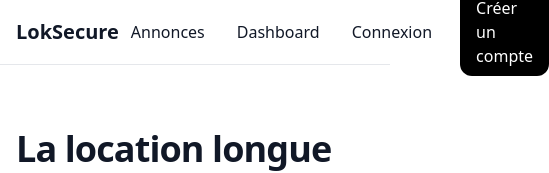
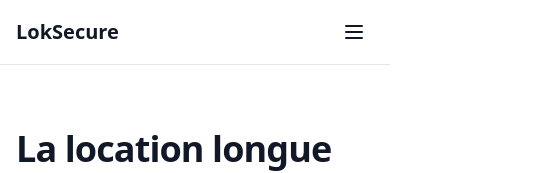
Before and after one commit to mlngr/locationsdeconfiance, a Next.js app: page / in a window 390 px wide. Shown: the top 173 px of the page, 549 px wide, since content can reach past the window. Built offline with nearby package versions, Linux system fonts and the light colour scheme.

Commit message:
Implement mobile-friendly navigation with authentication-based visibility
Co-authored-by: mlngr <21182412+mlngr@users.noreply.github.com>

```diff
--- a/components/NavBar.tsx
+++ b/components/NavBar.tsx
@@ -1,23 +1,140 @@
 "use client";
 import Link from "next/link";
 import { usePathname } from "next/navigation";
+import { useState, useEffect } from "react";
+import { supabase } from "@/lib/supabase";
+import type { User } from "@supabase/supabase-js";
 
 export default function NavBar() {
   const pathname = usePathname();
-  const link = (href:string, label:string) => (
-    <Link href={href} className={`px-3 py-2 rounded-xl hover:bg-gray-100 ${pathname===href ? 'font-semibold' : ''}`}>{label}</Link>
+  const [user, setUser] = useState<User | null>(null);
+  const [mobileOpen, setMobileOpen] = useState(false);
+
+  useEffect(() => {
+    // Get initial auth state
+    const getUser = async () => {
+      const { data: { user } } = await supabase.auth.getUser();
+      setUser(user);
+    };
+
+    getUser();
+
+    // Subscribe to auth changes
+    const { data: { subscription } } = supabase.auth.onAuthStateChange((event, session) => {
+      setUser(session?.user ?? null);
+    });
+
+    return () => subscription.unsubscribe();
+  }, []);
+
+  // Close mobile menu when route changes
+  useEffect(() => {
+    setMobileOpen(false);
+  }, [pathname]);
+
+  const handleSignOut = async () => {
+    await supabase.auth.signOut();
+    window.location.href = "/";
+  };
+
+  const link = (href: string, label: string) => (
+    <Link
+      href={href}
+      className={`px-3 py-2 rounded-xl hover:bg-gray-100 ${pathname === href ? 'font-semibold' : ''}`}
+    >
+      {label}
+    </Link>
   );
+
+  const NavLinks = () => (
+    <>
+      {link("/properties", "Annonces")}
+      {user && link("/dashboard", "Dashboard")}
+    </>
+  );
+
+  const AuthActions = () => (
+    <>
+      {user ? (
+        <button
+          onClick={handleSignOut}
+          className="px-3 py-2 rounded-xl hover:bg-gray-100"
+        >
+          Déconnexion
+        </button>
+      ) : (
+        <>
+          <Link href="/login" className="px-3 py-2 rounded-xl hover:bg-gray-100">
+            Connexion
+          </Link>
+          <Link href="/signup" className="ml-2 px-4 py-2 rounded-xl bg-black text-white">
+            Créer un compte
+          </Link>
+        </>
+      )}
+    </>
+  );
+
   return (
     <div className="border-b bg-white">
       <div className="container flex items-center justify-between h-16">
         <Link href="/" className="text-xl font-bold">LokSecure</Link>
-        <nav className="flex items-center gap-2">
-          {link("/properties", "Annonces")}
-          {link("/dashboard", "Dashboard")}
-          <Link href="/login" className="px-3 py-2 rounded-xl hover:bg-gray-100">Connexion</Link>
-          <Link href="/signup" className="ml-2 px-4 py-2 rounded-xl bg-black text-white">Créer un compte</Link>
+
+        {/* Desktop Navigation */}
+        <nav className="hidden md:flex items-center gap-2">
+          <NavLinks />
+          <AuthActions />
         </nav>
+
+        {/* Mobile Burger Button */}
+        <button
+          className="md:hidden p-2 rounded-lg hover:bg-gray-100"
+          onClick={() => setMobileOpen(!mobileOpen)}
+          aria-label="Toggle mobile menu"
+          aria-expanded={mobileOpen}
+          aria-controls="mobile-menu"
+        >
+          <svg
+            className="w-6 h-6"
+            fill="none"
+            stroke="currentColor"
+            viewBox="0 0 24 24"
+          >
+            {mobileOpen ? (
+              <path
+                strokeLinecap="round"
+                strokeLinejoin="round"
+                strokeWidth={2}
+                d="M6 18L18 6M6 6l12 12"
+              />
+            ) : (
+              <path
+                strokeLinecap="round"
+                strokeLinejoin="round"
+                strokeWidth={2}
+                d="M4 6h16M4 12h16M4 18h16"
+              />
+            )}
+          </svg>
+        </button>
       </div>
+
+      {/* Mobile Menu */}
+      {mobileOpen && (
+        <div
+          id="mobile-menu"
+          className="md:hidden border-t bg-white"
+        >
+          <nav className="container py-4 space-y-2">
+            <div className="flex flex-col space-y-2">
+              <NavLinks />
+            </div>
+            <div className="flex flex-col space-y-2 pt-2 border-t">
+              <AuthActions />
+            </div>
+          </nav>
+        </div>
+      )}
     </div>
   );
 }
```
